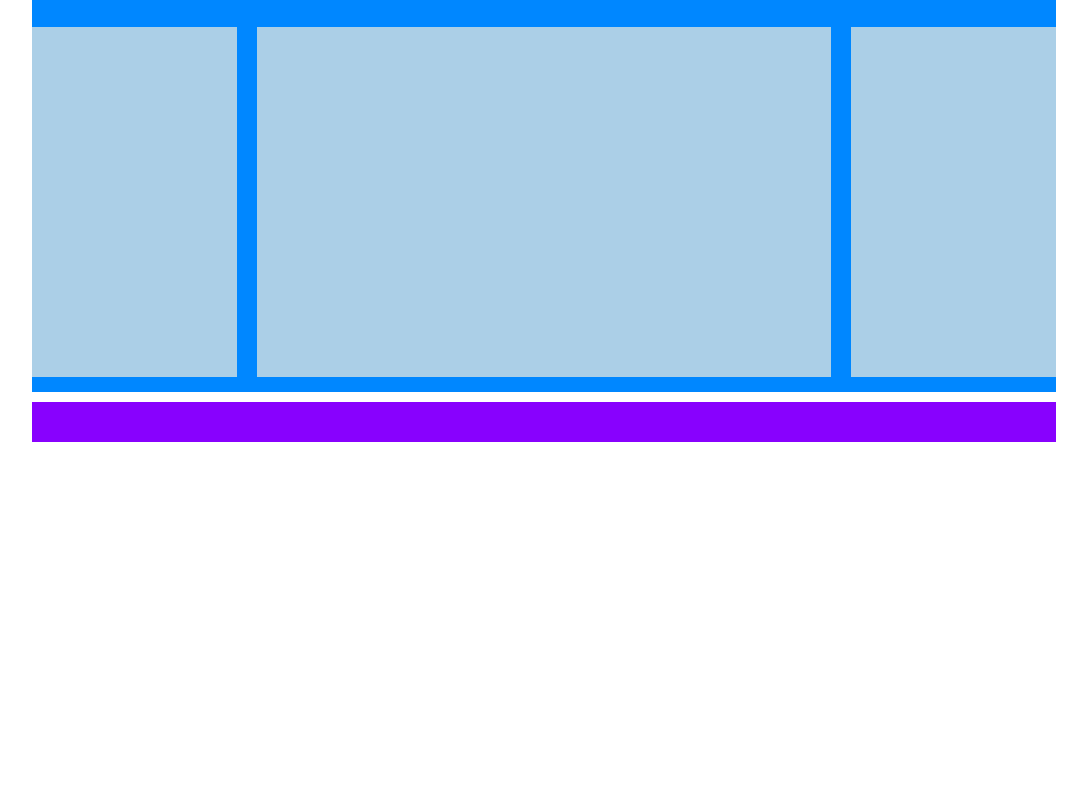
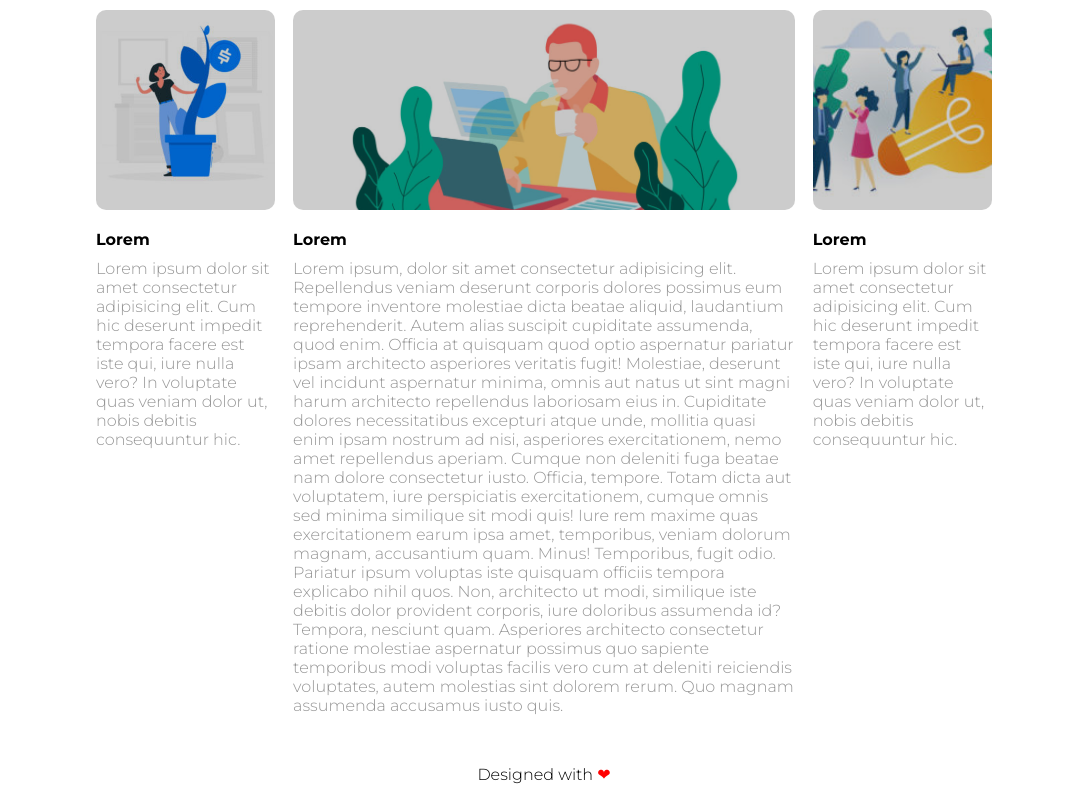
Before and after one commit to kntrl/htmlcss-wp, a plain HTML site: page index.html in a window 1280 px wide. Shown: the part 774-1583 px from the top of the page, without its empty margins (96-1183 px from the left). Before the commit the page ends 1231 px from the top, so only its background shows below. Drawn offline with Linux system fonts and the light colour scheme.

Commit message:
Added main section content and footer. HTML/CSS Validated. Excercise completed.

```diff
--- a/css/style.css
+++ b/css/style.css
@@ -9,10 +9,19 @@ body {
     font-family: 'Montserrat', sans-serif;
 }
 
+.common-text {
+    color: #969696;
+    font-size: 16px;
+}
+
 .clearfix::after {
   content: "";
   display: table;
   clear: both;
+}
+
+.mb-20px{
+    margin-bottom: 20px;
 }
 
 .mb-30px{
@@ -21,14 +30,20 @@ body {
 
 .wrapper {
     /* TEST CODE -  NEEDS REVIEW BEFORE DEPLOY*/
-    width:80%;
+    width:70%;
     margin: auto;
     padding: 15px 0;
     /* TEST CODE ENDS -  NEEDS REVIEW BEFORE DEPLOY*/
 }
 
+.img-container{
+    position:relative;
+    border-radius: 10px;
+    overflow: hidden;
+}
+
 .img-layover {
-    background-color: rgba(0, 0, 0, 0.3);
+    background-color: rgba(0, 0, 0, 0.2);
     position:absolute;
     width: 100%;
     height: 100%;
@@ -60,15 +75,13 @@ header .logo img {
 
 .menu-item a {
     text-decoration: none;
+    text-transform: uppercase;
     color: #8a8a8a;
 }
 
 /* BANNER */
 .huge-banner {
     height: 500px;
-    position:relative;
-    border-radius: 10px;
-    overflow: hidden;
 }
 
 .teaser {
@@ -93,31 +106,14 @@ h1 {
 }
 
 /* MAIN CONTENT */
-main {
-    padding-bottom: 15px;
-    margin-bottom: 10px;
-    /* TEST CODE -  NEEDS REVIEW BEFORE DEPLOY*/
-    background-color:#0087ff;
-    /* TEST CODE ENDS -  NEEDS REVIEW BEFORE DEPLOY*/
-}
 
-main div {
-    /* TEST CODE -  NEEDS REVIEW BEFORE DEPLOY*/
-    background-color:#abcfe7;
-    /* TEST CODE ENDS -  NEEDS REVIEW BEFORE DEPLOY*/
-}
-
-.main-header {
-    /* TEST CODE -  NEEDS REVIEW BEFORE DEPLOY*/
-    height: 80px;
-    /* TEST CODE ENDS -  NEEDS REVIEW BEFORE DEPLOY*/
+.main-header h2 {
+    font-size: 36px;
+    font-weight: 700;
 }
 
 .col {
     float: left;
-    /* TEST CODE -  NEEDS REVIEW BEFORE DEPLOY*/
-    height: 350px;
-    /* TEST CODE ENDS -  NEEDS REVIEW BEFORE DEPLOY*/
 }
 
 .left-bar,
@@ -125,15 +121,33 @@ main div {
     width: 20%;
 }
 
-.main-content {
+.col-img {
+    height: 200px;
+    margin-bottom: 20px;
+}
+
+main h4{
+    font-weight: 600;
+    margin-bottom: 10px;
+}
+.main-content-bar {
     width:56%;
     margin: 0 2%;
 }
 
 /* FOOTER */
 footer {
-    /* TEST CODE -  NEEDS REVIEW BEFORE DEPLOY*/
-    height: 40px;
-    background-color:#8801fe;
-    /* TEST CODE ENDS -  NEEDS REVIEW BEFORE DEPLOY*/
+    text-align: center;
+    padding-top : 20px;
+    margin-bottom: 10px;
 }
+
+footer .common-text {
+    color:black;
+}
+
+footer .common-text::after {
+    content: " \2764";
+    color: red;
+
+}
--- a/index.html
+++ b/index.html
@@ -10,7 +10,8 @@
     <!-- Font import -->
     <link rel="preconnect" href="https://fonts.gstatic.com">
     <!-- <link href="https://fonts.googleapis.com/css2?family=Montserrat:wght@300&display=swap" rel="stylesheet"> -->
-    <link href="https://fonts.googleapis.com/css2?family=Montserrat:wght@300&display=swap" rel="stylesheet">
+    <link href="https://fonts.googleapis.com/css2?family=Montserrat:wght@300;700&display=swap" rel="stylesheet">
+
 
 </head>
 <body>
@@ -23,19 +24,19 @@
             </div>
             <div class="header-nav">
                 <ul class="menu">
-                    <li class="menu-item"><a href="">FEATURES</a></li>
-                    <li class="menu-item"><a href="">EDITORIALS</a></li>
-                    <li class="menu-item"><a href="">ENVIRONMENT</a></li>
-                    <li class="menu-item"><a href="">BLOG</a></li>
-                    <li class="menu-item"><a href="">SHOP</a></li>
-                    <li class="menu-item"><a href="">CONTACT</a></li>
+                    <li class="menu-item"><a href="">Features</a></li>
+                    <li class="menu-item"><a href="">Editorials</a></li>
+                    <li class="menu-item"><a href="">Environemnt</a></li>
+                    <li class="menu-item"><a href="">Blog</a></li>
+                    <li class="menu-item"><a href="">Shop</a></li>
+                    <li class="menu-item"><a href="">Contact</a></li>
                 </ul>
             </div>
         </header>
         <!-- header ends  -->
 
         <!-- Huge banner section -->
-        <div class="huge-banner mb-30px">
+        <div class="huge-banner img-container mb-30px">
             <img src="img/banner.jpg" class="img-fit" alt="Neori - Banner">
             <div class="img-layover"></div>
             <div class="teaser">
@@ -46,16 +47,52 @@
         <!-- Huge banner section -->
 
         <!-- Main -->
-        <main class=" clearfix">
-            <div class="main-header mb-30px"></div>
-            <div class="col left-bar"></div>
-            <div class="col main-content"></div>
-            <div class="col right-bar"></div>
+        <main class="clearfix mb-30px">
+            <!-- Main-header with section title and subtitle -->
+            <div class="main-header mb-30px">
+                <h2>Leadership</h2>
+                <span class="common-text">Fertenum urna a libero tempus</span>
+            </div>
+            <!-- Main header ends -->
+
+            <!-- Main 3 column content -->
+            <div class="col left-bar">
+                <div class="col-img img-container">
+                    <img src="img/img-1.jpg" alt="Column 1 Photo" class="img-fit">
+                    <div class="img-layover"></div>
+                </div>
+                <h4>Lorem</h4>
+                <p class="common-text">Lorem ipsum dolor sit amet consectetur adipisicing elit. Cum hic deserunt impedit tempora facere est iste qui, iure nulla vero? In voluptate quas veniam dolor ut, nobis debitis consequuntur hic.</p>
+            </div>
+
+            <div class="col main-content-bar">
+                <div class="col-img img-container">
+                    <img src="img/banner-2.jpg" alt="Column 1 Photo" class="img-fit">
+                    <div class="img-layover"></div>
+                </div>
+                <h4>Lorem</h4>
+                <p class="common-text">Lorem ipsum, dolor sit amet consectetur adipisicing elit. Repellendus veniam deserunt corporis dolores possimus eum tempore inventore molestiae dicta beatae aliquid, laudantium reprehenderit. Autem alias suscipit cupiditate assumenda, quod enim.
+                Officia at quisquam quod optio aspernatur pariatur ipsam architecto asperiores veritatis fugit! Molestiae, deserunt vel incidunt aspernatur minima, omnis aut natus ut sint magni harum architecto repellendus laboriosam eius in.
+                Cupiditate dolores necessitatibus excepturi atque unde, mollitia quasi enim ipsam nostrum ad nisi, asperiores exercitationem, nemo amet repellendus aperiam. Cumque non deleniti fuga beatae nam dolore consectetur iusto. Officia, tempore.
+                Totam dicta aut voluptatem, iure perspiciatis exercitationem, cumque omnis sed minima similique sit modi quis! Iure rem maxime quas exercitationem earum ipsa amet, temporibus, veniam dolorum magnam, accusantium quam. Minus!
+                Temporibus, fugit odio. Pariatur ipsum voluptas iste quisquam officiis tempora explicabo nihil quos. Non, architecto ut modi, similique iste debitis dolor provident corporis, iure doloribus assumenda id? Tempora, nesciunt quam.
+                Asperiores architecto consectetur ratione molestiae aspernatur possimus quo sapiente temporibus modi voluptas facilis vero cum at deleniti reiciendis voluptates, autem molestias sint dolorem rerum. Quo magnam assumenda accusamus iusto quis.</p>
+            </div>
+
+            <div class="col right-bar">
+                <div class="col-img img-container">
+                    <img src="img/img-3.jpg" alt="Column 1 Photo" class="img-fit">
+                    <div class="img-layover"></div>
+                </div>
+                <h4>Lorem</h4>
+                <p class="common-text">Lorem ipsum dolor sit amet consectetur adipisicing elit. Cum hic deserunt impedit tempora facere est iste qui, iure nulla vero? In voluptate quas veniam dolor ut, nobis debitis consequuntur hic.</p>
+            </div>
+            <!-- Main 3 column content ends -->
         </main>
         <!-- Main Ends -->
 
         <!-- Footer -->
-        <footer></footer>
+        <footer><span class="common-text">Designed with</span></footer>
         <!-- Footer -->
     </div>
 
```
